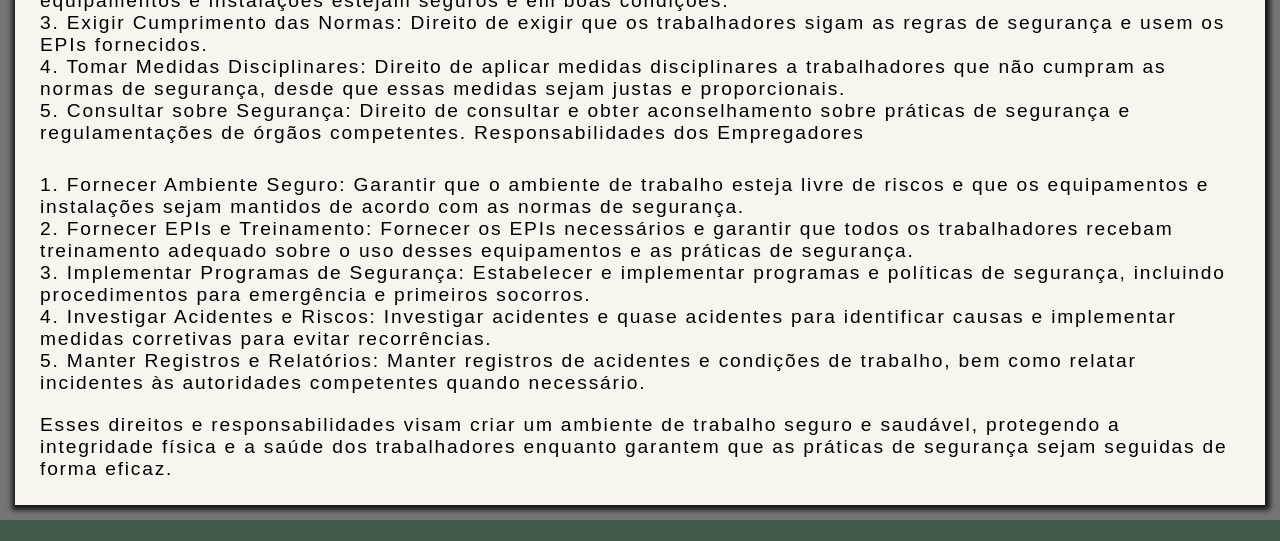
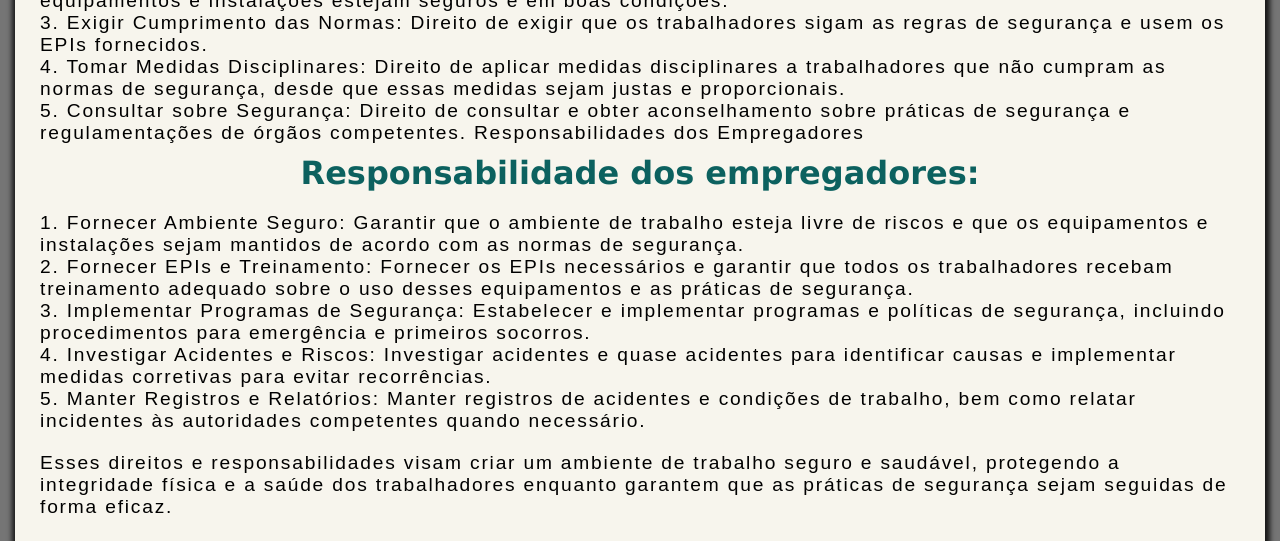
Before and after one commit to HectorG9/site-reciclal, a plain HTML site: page index.html in a window 1280 px wide. Shown: the part 5879-6420 px from the top of the page. Drawn offline with Linux system fonts and the light colour scheme.

Commit message:
Finalizei o site

```diff
--- a/index.html
+++ b/index.html
@@ -316,6 +316,7 @@
                     </li>
                 </ul>
             </p>
+            <h1 class="maintitulo">Responsabilidade dos empregadores:</h1>
             <p class="pmain">
                 <ul class="pmain main-list">
                     <li>
```
